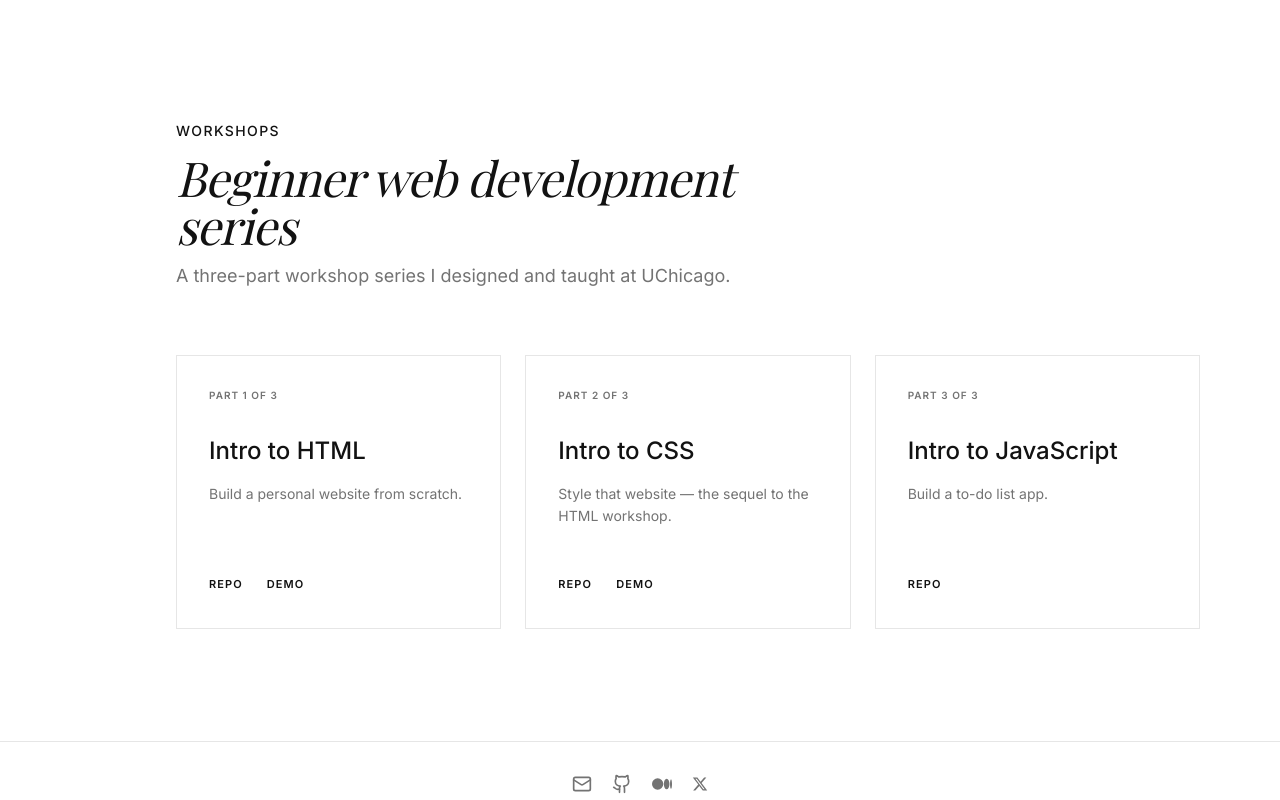
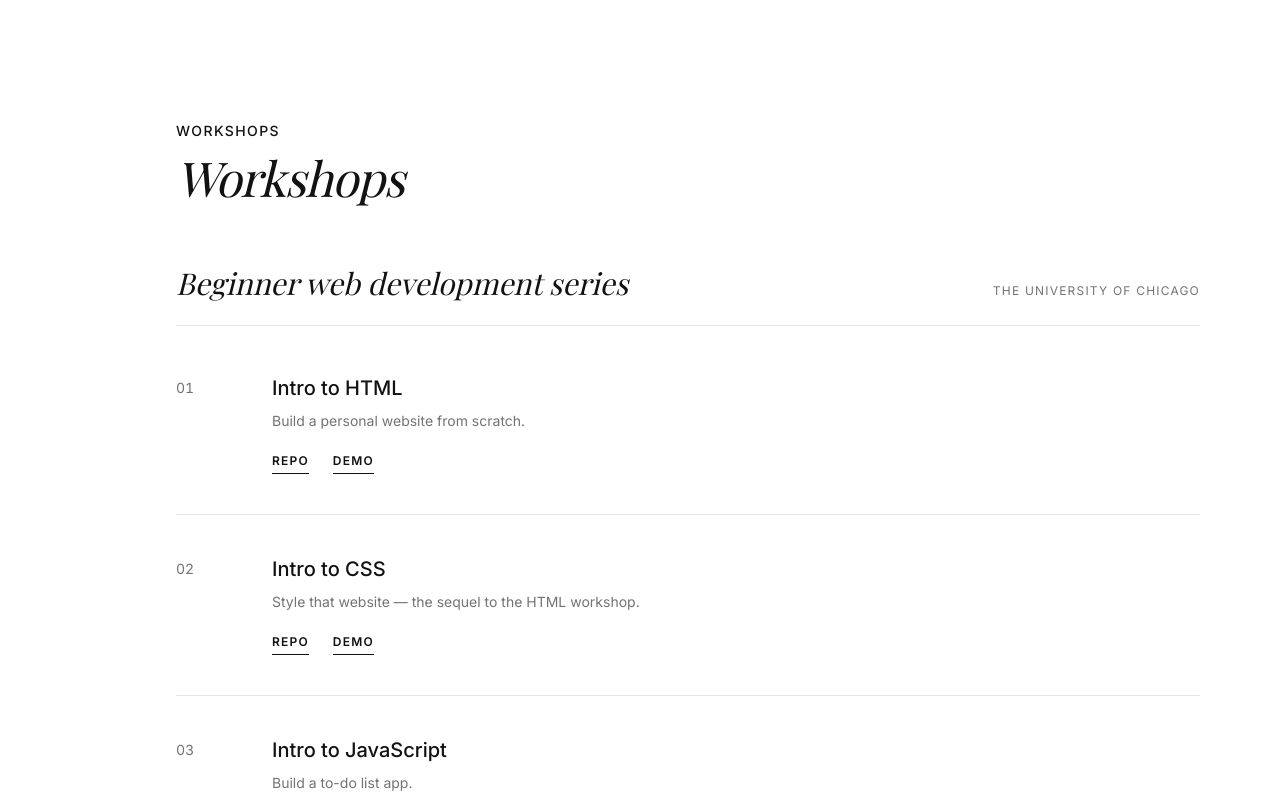
Before and after one commit to ellenrchen/ellen-chen, a React (Vite) app: page /portfolio in a window 1280 px wide. Shown: the part 1640-2440 px from the top of the page. Built offline with nearby package versions, Linux system fonts and the light colour scheme; a web font is replaced by a local one.

Commit message:
Changes
Co-authored-by: ellenrchen <32143915+ellenrchen@users.noreply.github.com>

```diff
--- a/src/components/Workshops.tsx
+++ b/src/components/Workshops.tsx
@@ -1,6 +1,23 @@
 import SectionHeading from "./SectionHeading";
 
-const workshops = [
+interface Workshop {
+  title: string;
+  description: string;
+  links: { label: string; href: string }[];
+}
+
+interface Series {
+  name: string;
+  venue: string;
+  workshops: Workshop[];
+}
+
+// New series can simply be appended to this list — each renders as its own group.
+const seriesList: Series[] = [
+  {
+    name: "Beginner web development series",
+    venue: "The University of Chicago",
+    workshops: [
       {
         title: "Intro to HTML",
         description: "Build a personal website from scratch.",
@@ -22,32 +39,43 @@ const workshops = [
         description: "Build a to-do list app.",
         links: [{ label: "Repo", href: "https://github.com/ellenrchen/intro-js-workshop" }],
       },
+    ],
+  },
 ];
 
 const Workshops = () => (
   <section id="workshops" className="py-20 md:py-28">
-    <div className="container mx-auto px-6">
     <div className="max-w-5xl mx-auto">
-        <SectionHeading
-          eyebrow="Workshops"
-          title="Beginner web development series"
-          subtitle="A three-part workshop series I designed and taught at UChicago."
-        />
-        <div className="grid gap-6 md:grid-cols-3">
-          {workshops.map((w, i) => (
+      <SectionHeading eyebrow="Workshops" title="Workshops" />
+
+      <div className="space-y-20">
+        {seriesList.map((series) => (
+          <div key={series.name}>
+            {/* Series group header */}
+            <header className="border-b border-border pb-6 mb-2 flex flex-col md:flex-row md:items-baseline md:justify-between gap-2">
+              <h3 className="font-serif italic text-2xl md:text-3xl text-foreground">
+                {series.name}
+              </h3>
+              <span className="text-xs uppercase tracking-widest text-muted-foreground">
+                {series.venue}
+              </span>
+            </header>
+
+            {/* Workshop rows */}
+            <div className="divide-y divide-border">
+              {series.workshops.map((w, i) => (
                 <div
                   key={w.title}
-              className="group border border-border bg-card p-8 flex flex-col justify-between transition-colors duration-300 hover:border-primary"
+                  className="group py-8 md:py-10 flex flex-col md:flex-row md:items-start gap-4 md:gap-12"
                 >
-              <div>
-                <span className="block text-[10px] font-semibold uppercase tracking-widest text-muted-foreground mb-8">
-                  Part {i + 1} of 3
-                </span>
-                <h3 className="text-2xl font-medium text-foreground mb-4">{w.title}</h3>
-                <p className="text-sm text-muted-foreground leading-relaxed mb-12">
+                  <div className="w-12 shrink-0 text-sm tabular-nums text-muted-foreground pt-1">
+                    {String(i + 1).padStart(2, "0")}
+                  </div>
+                  <div className="flex-1">
+                    <h4 className="text-xl font-medium text-foreground mb-2">{w.title}</h4>
+                    <p className="text-sm text-muted-foreground leading-relaxed max-w-xl mb-5">
                       {w.description}
                     </p>
-              </div>
                     <div className="flex gap-6">
                       {w.links.map((link) => (
                         <a
@@ -55,15 +83,18 @@ const Workshops = () => (
                           href={link.href}
                           target="_blank"
                           rel="noopener noreferrer"
-                    className="text-[11px] font-semibold uppercase tracking-widest text-foreground border-b border-transparent pb-0.5 hover:border-primary transition-colors"
+                          className="text-xs font-semibold uppercase tracking-widest text-foreground border-b border-foreground pb-1 hover:text-muted-foreground hover:border-muted-foreground transition-colors"
                         >
                           {link.label}
                         </a>
                       ))}
                     </div>
                   </div>
+                </div>
               ))}
             </div>
+          </div>
+        ))}
       </div>
     </div>
   </section>
```
Lines whose indentation alone changed are shown as unchanged.
